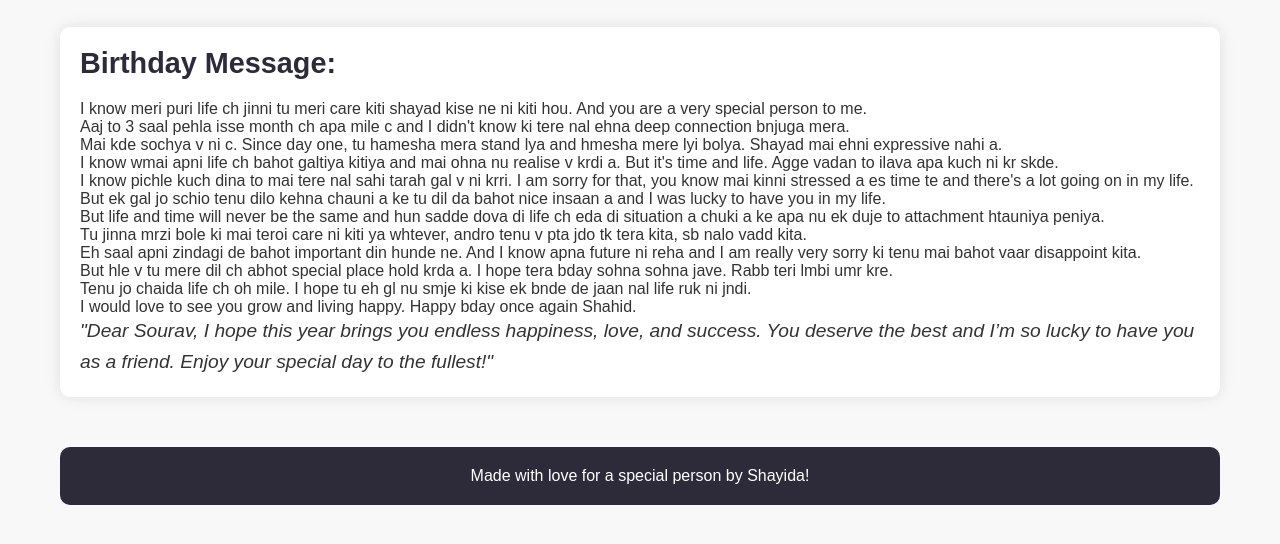
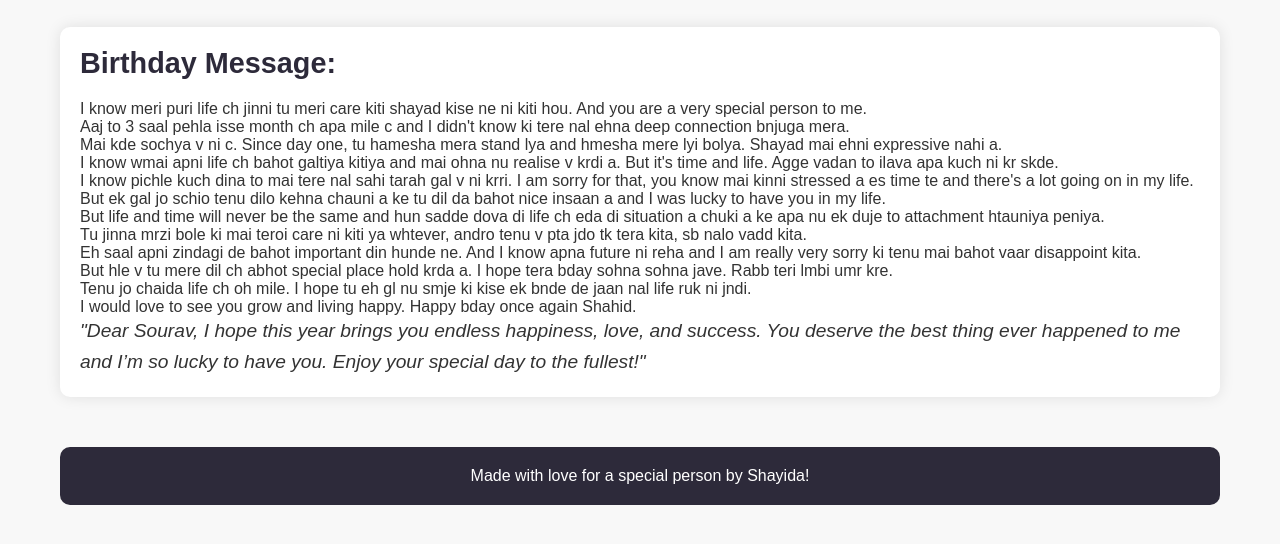
Before and after one commit to sana-sharma-1807/HappyBdaySS, a plain HTML site: page index.html in a window 1280 px wide. Shown: the part 110-654 px from the top of the page. Drawn offline with Linux system fonts and the light colour scheme.

Commit message:
Update index.html

```diff
--- a/index.html
+++ b/index.html
@@ -28,7 +28,7 @@
             <p>I would love to see you grow and living happy. Happy bday once again Shahid.</p>
                 <p class="message-placeholder">
                     <!-- Write your personal birthday wish here -->
-                    "Dear Sourav, I hope this year brings you endless happiness, love, and success. You deserve the best and I’m so lucky to have you as a friend. Enjoy your special day to the fullest!"
+                    "Dear Sourav, I hope this year brings you endless happiness, love, and success. You deserve the best thing ever happened to me and I’m so lucky to have you. Enjoy your special day to the fullest!"
                 </p>
             </div>
         </section>
```
